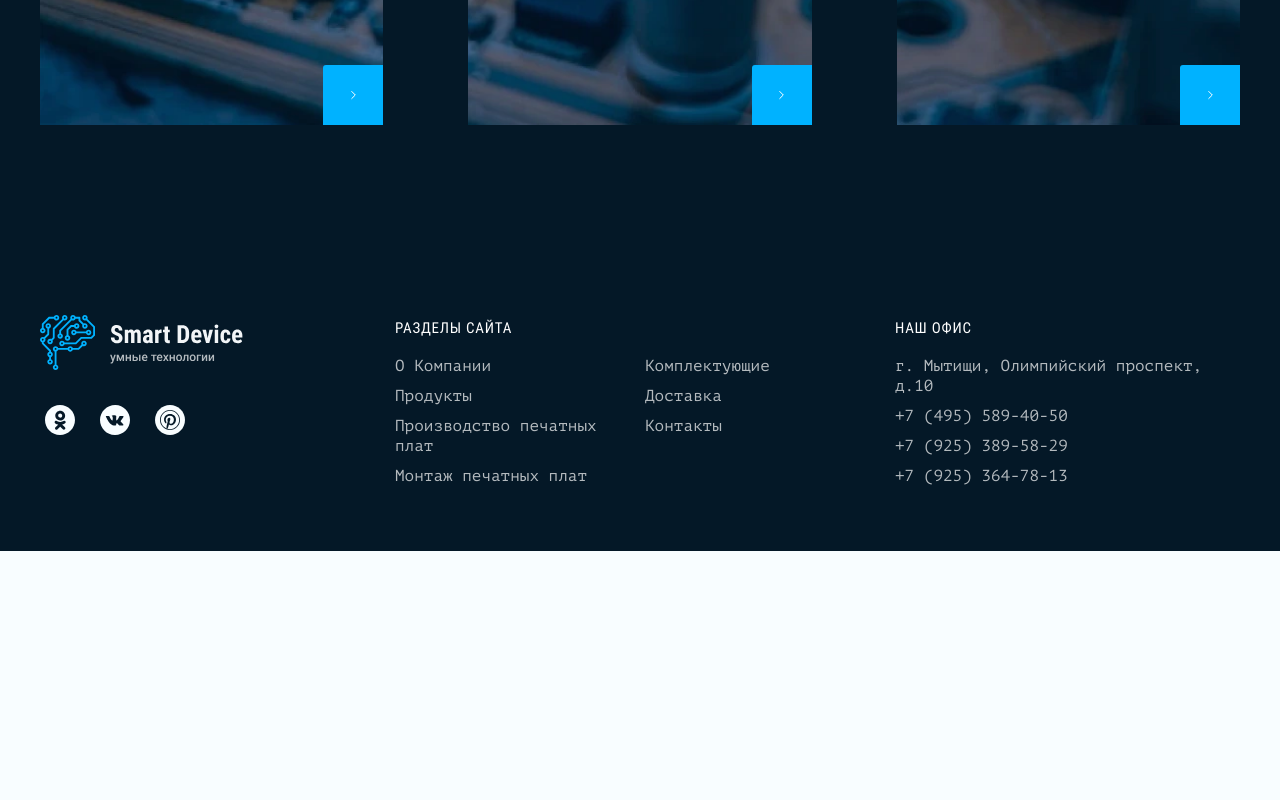
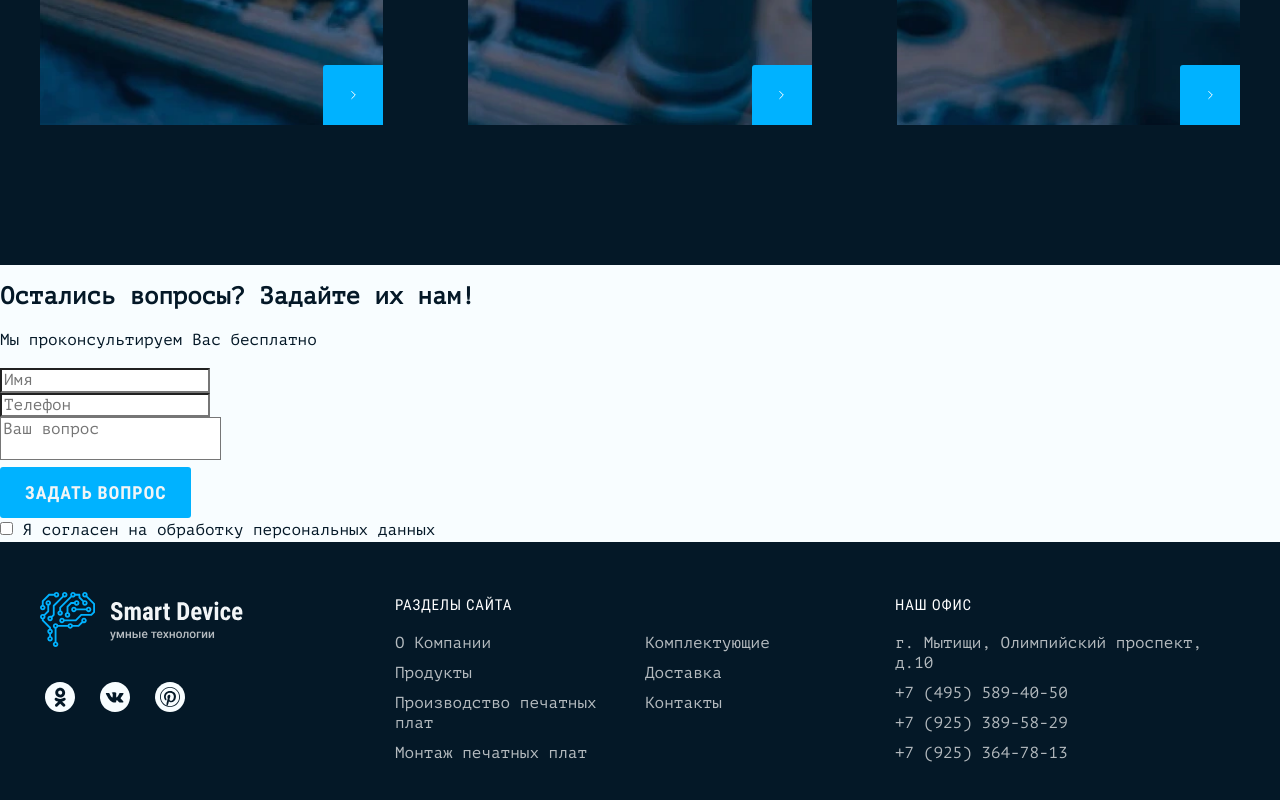
Before and after one commit to RadostevaT/SmartDevice, a website built with webpack: page source/index.html in a window 1280 px wide. Shown: the part 2858-3658 px from the top of the page. Before the commit the page ends 3409 px from the top, so only its background shows below. Built offline with nearby package versions, Linux system fonts and the light colour scheme; files whose address does not match are found by name.

Commit message:
added html consultation form

```diff
--- a/source/index.html
+++ b/source/index.html
@@ -162,6 +162,36 @@
           </div>
         </div>
       </section>
+      <section class="consultation">
+        <div class="consultation__wrapper">
+          <h2>Остались вопросы? Задайте их нам!</h2>
+          <p>Мы проконсультируем Вас бесплатно</p>
+          <form class="form" action="https://echo.htmlacademy.ru" method="post">
+            <div class="form__field">
+              <label>
+                <input type="text" name="name" placeholder="Имя">
+              </label>
+            </div>
+            <div class="form__field">
+              <label>
+                <input type="tel" name="phone-number" placeholder="Телефон">
+              </label>
+            </div>
+            <div class="form__field">
+              <label>
+                <textarea name="question" placeholder="Ваш вопрос"></textarea>
+              </label>
+            </div>
+            <div class="form__bottom">
+              <button class="btn btn--consultation" type="submit">Задать вопрос</button>
+              <div class="form__agreement">
+                <input type="checkbox" name="agreement" id="consultation-agreement">
+                <label for="consultation-agreement">Я согласен на обработку персональных данных</label>
+              </div>
+            </div>
+          </form>
+        </div>
+      </section>
     </main>
     <footer>
       <div class="container main-footer">
--- a/source/sass/style.scss
+++ b/source/sass/style.scss
@@ -31,6 +31,8 @@
 @import "blocks/advantages.scss";
 @import "blocks/about.scss";
 @import "blocks/services.scss";
+@import "blocks/consultation.scss";
+@import "blocks/form.scss";
 
 // ---------------------------------
 
```
Also changed, not shown: source/sass/blocks/consultation.scss (added), source/sass/blocks/form.scss (added).
